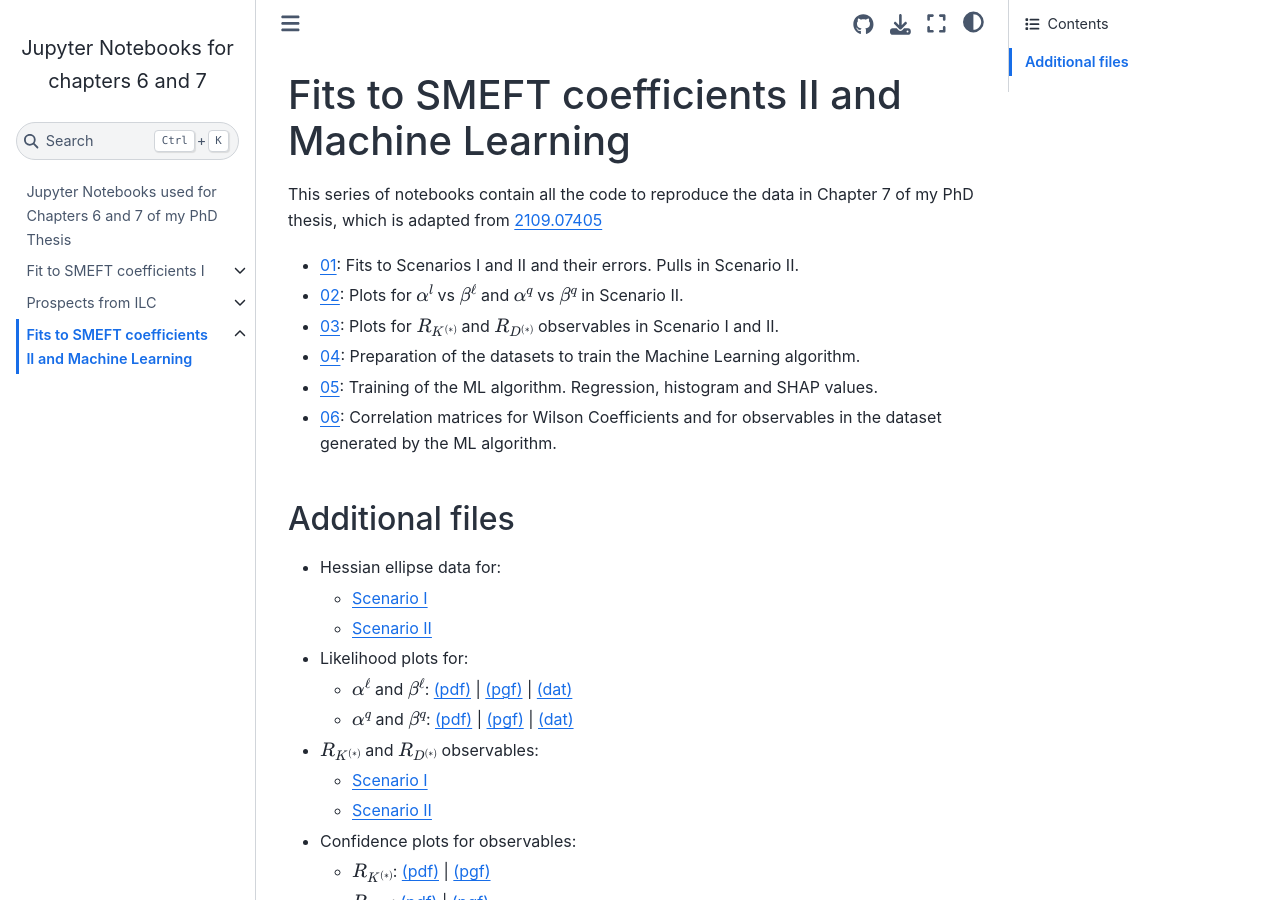
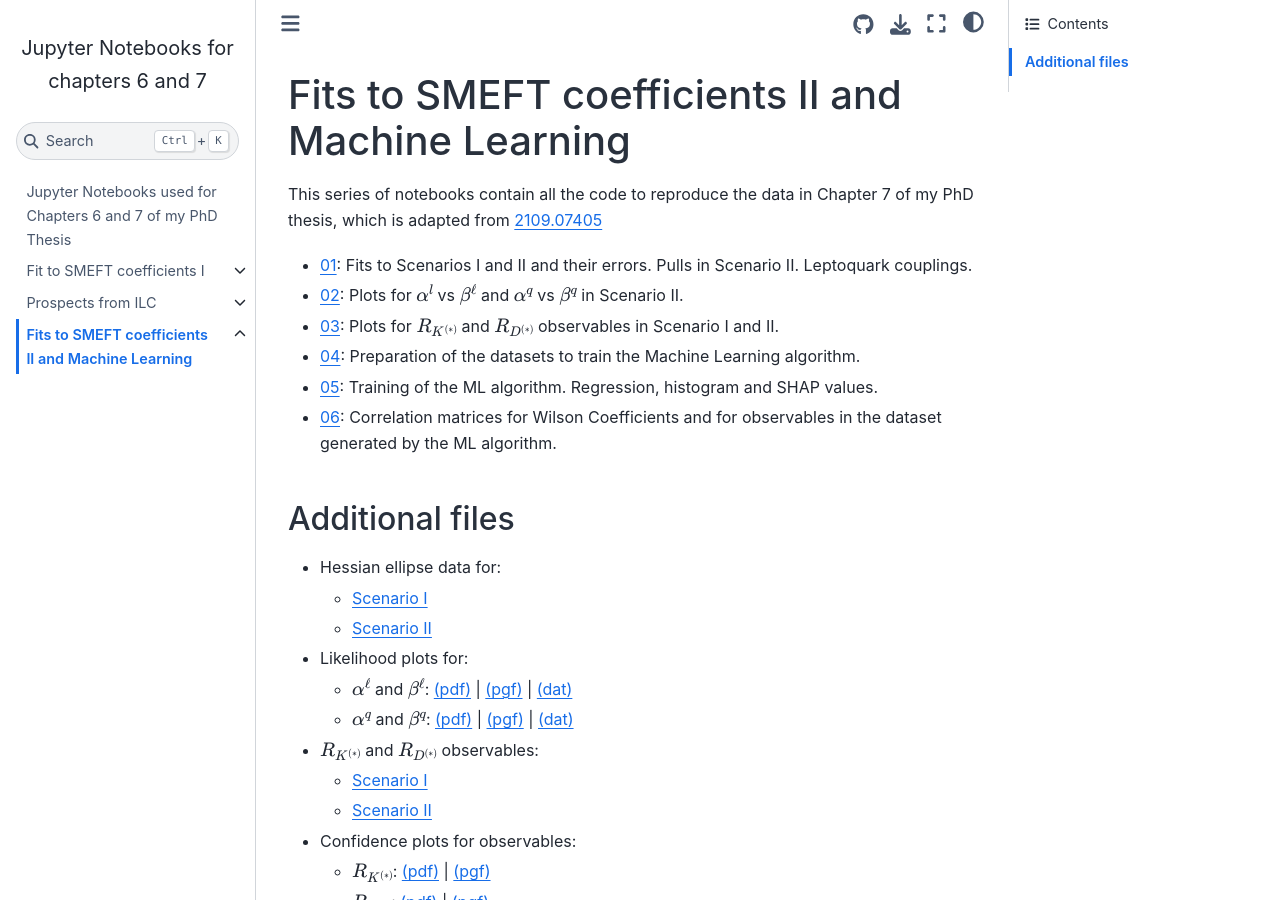
Before and after one commit to Jorge-Alda/SMEFT19-notebooks, a Jupyter Book: the page built from PaperML/README.md, in a window 1280 px wide and 900 px high. Built offline with Jupyter Book 1.0.4 settings and Sphinx 7.4.7 and the Sphinx Book theme 1.1.4, drawn with Linux system fonts in a browser that asks for light colours; pages that are not in the unit, such as notebooks, are missing from menus.

Commit message:
Leptoquark couplings

```diff
--- a/PaperML/README.md
+++ b/PaperML/README.md
@@ -2,7 +2,7 @@
 
 This series of notebooks contain all the code to reproduce the data in Chapter 7 of my PhD thesis, which is adapted from [2109.07405](https://arxiv.org/abs/2109.07405)
 
-* [01](01_fits.ipynb): Fits to Scenarios I and II and their errors. Pulls in Scenario II.
+* [01](01_fits.ipynb): Fits to Scenarios I and II and their errors. Pulls in Scenario II. Leptoquark couplings.
 * [02](02_plotfits.ipynb): Plots for $\alpha^l$ vs $\beta^\ell$ and $\alpha^q$ vs $\beta^q$ in Scenario II.
 * [03](03_RKRD.ipynb): Plots for $R_{K^{(*)}}$ and $R_{D^{(*)}}$ observables in Scenario I and II.
 * [04](04_TrainingDatasets.ipynb): Preparation of the datasets to train the Machine Learning algorithm.
```
Also changed, not shown: 1 other file.
